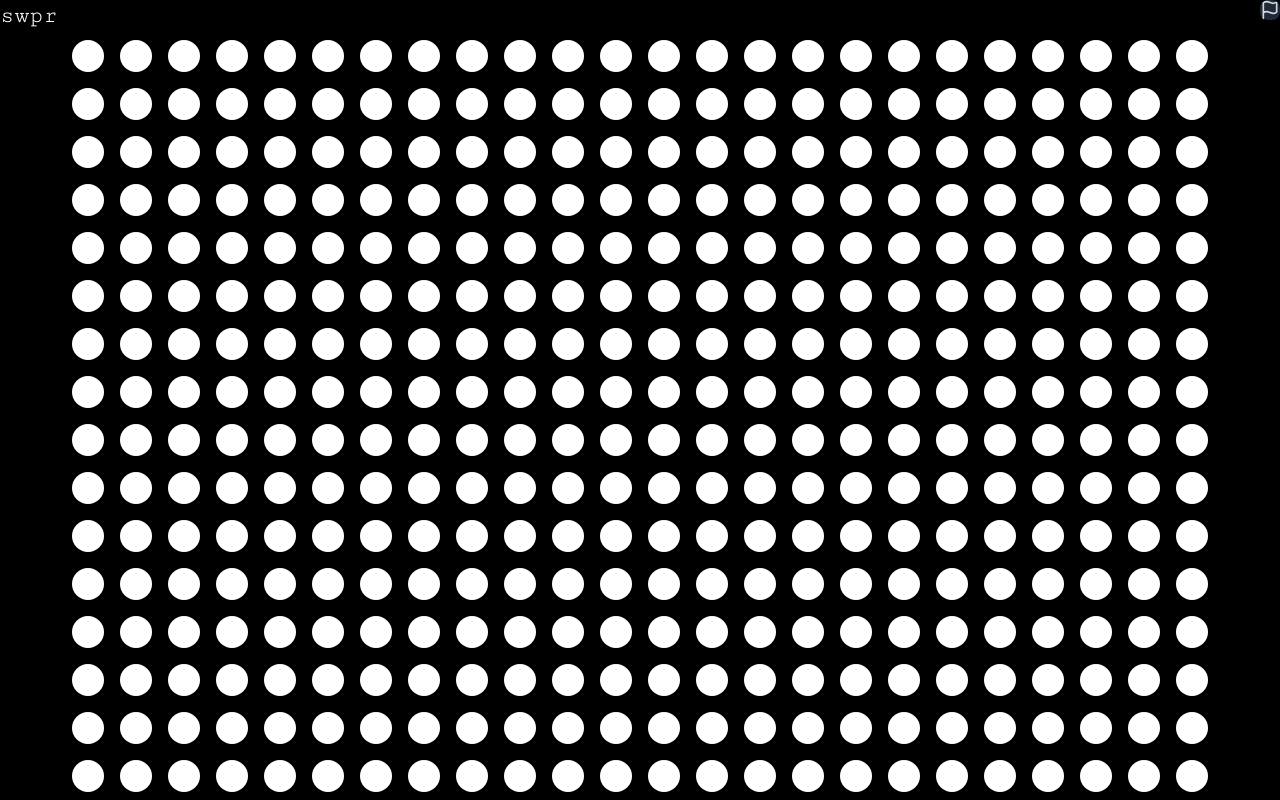
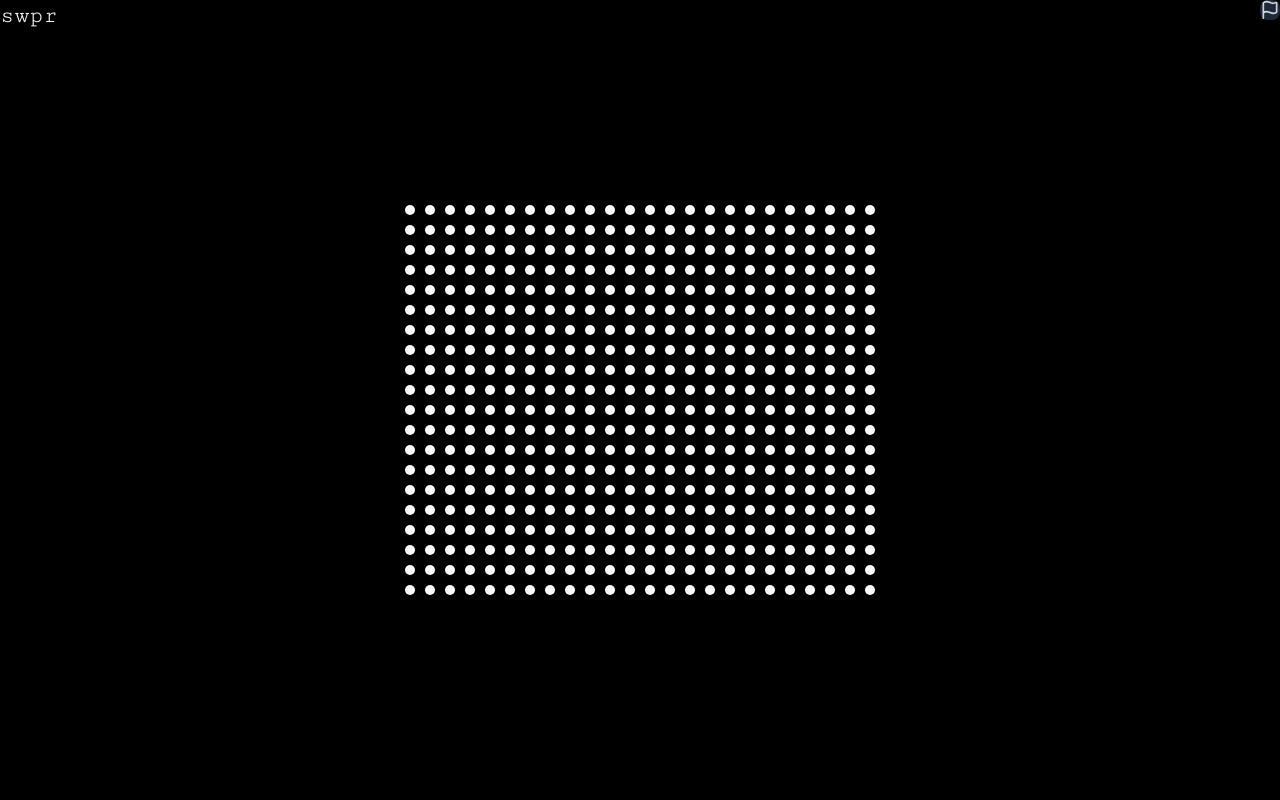
Before and after one commit to leoy1016/minesweeper-game, a Next.js app: page /game/hard in a window 1280 px wide. Shown: the top 800 px of the page. Built offline with nearby package versions, Linux system fonts and the light colour scheme.

Commit message:
Resize board to middle 50% of screen with smaller dots and proper margins

```diff
--- a/components/BoardCanvas.tsx
+++ b/components/BoardCanvas.tsx
@@ -40,8 +40,15 @@ export default function BoardCanvas({ isMultiplayer = false }: BoardCanvasProps)
     return () => window.removeEventListener('resize', updateDimensions)
   }, [])
 
-  const DOT_SIZE = Math.min(dimensions.width / board.width, dimensions.height / board.height) * 0.8
-  const DOT_SPACING = DOT_SIZE * 1.5
+  // Calculate board size to take up middle 50% of screen with margins
+  const maxBoardWidth = dimensions.width * 0.5  // 50% of screen width
+  const maxBoardHeight = dimensions.height * 0.5  // 50% of screen height
+
+  const DOT_SIZE = Math.min(
+    maxBoardWidth / board.width / 2,  // Divide by 2 for spacing
+    maxBoardHeight / board.height / 2
+  )
+  const DOT_SPACING = DOT_SIZE * 2
   const CANVAS_PADDING = DOT_SIZE
 
   const canvasWidth = board.width * DOT_SPACING + CANVAS_PADDING * 2
@@ -129,7 +136,7 @@ export default function BoardCanvas({ isMultiplayer = false }: BoardCanvasProps)
       } else if (cell.type === 'number') {
         // Number with color
         ctx.fillStyle = getNumberColor(cell.count)
-        ctx.font = `${DOT_SIZE}px monospace`
+        ctx.font = `${Math.max(DOT_SIZE * 0.6, 8)}px monospace`
         ctx.textAlign = 'center'
         ctx.textBaseline = 'middle'
         ctx.fillText(cell.count.toString(), centerX, centerY)
@@ -267,7 +274,7 @@ export default function BoardCanvas({ isMultiplayer = false }: BoardCanvasProps)
   }, [hoveredCell, gameStatus, flagMode, isMultiplayer, gameStore, multiStore, isExploding])
 
   return (
-    <div className="flex justify-center items-center min-h-screen">
+    <div className="flex justify-center items-center min-h-screen p-8">
       <canvas
         ref={canvasRef}
         width={canvasWidth}
```
